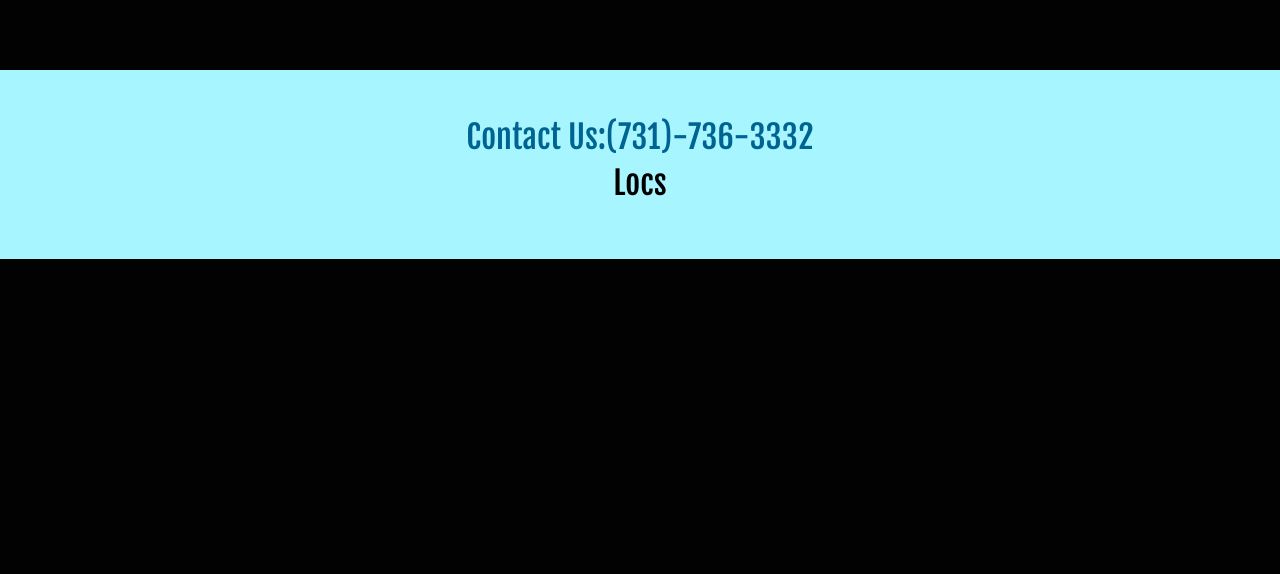
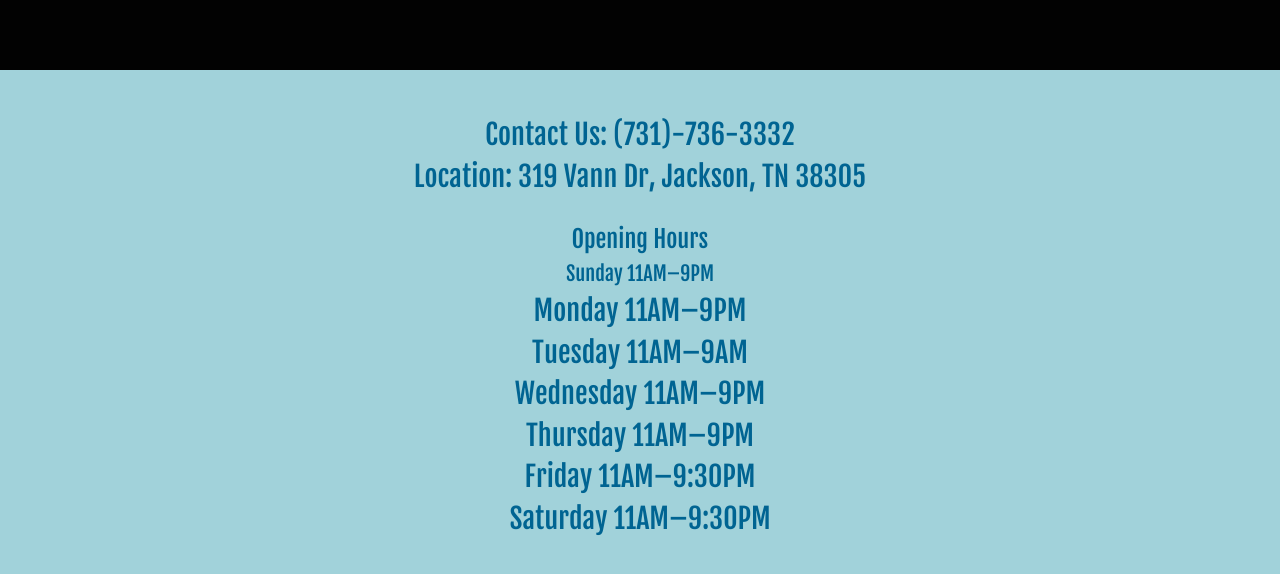
Before and after one commit to stephanieabasi/Takos-Borukas, a plain HTML site: page order_now.html in a window 1280 px wide. Shown: the part 832-1406 px from the top of the page. Before the commit the page ends 1091 px from the top, so only its background shows below. Drawn offline with nearby package versions, Linux system fonts and the light colour scheme.

Commit message:
379238923

```diff
--- a/order_now.html
+++ b/order_now.html
@@ -107,12 +107,38 @@
     <footer class="footer">
       <br>
       <br>
-       <h2 class="h22">
-          Contact Us:(731)-736-3332
-       </h2>
-       <h2>
-         Locs
-       </h2>
+       <h3 class="h22">
+          Contact Us: (731)-736-3332
+       </h3>
+       <h3 class="h22">
+         Location: 319 Vann Dr, Jackson, TN 38305
+       </h3>
+
+       <br>
+
+       <h4 class="h22">
+         Opening Hours
+       </h4>
+
+      <h5 class="h22">Sunday	11AM–9PM</h3>
+      <h3 class="h22">Monday	11AM–9PM</h3>
+      <h3 class="h22">Tuesday	11AM–9AM</h3>
+      <h3 class="h22">Wednesday	11AM–9PM</h3>
+      <h3 class="h22">Thursday	11AM–9PM</h3>
+      <h3 class="h22"> Friday	11AM–9:30PM</h3>
+      <h3 class="h22">Saturday	11AM–9:30PM</h3>
+
+
+
+
+
+
+
+
+
+
+
+
 
        <br>
        <br>
--- a/styles.css
+++ b/styles.css
@@ -32,7 +32,7 @@ h1{
     text-align: center;
     color: black;
 }
-h2{
+h2, h4, h5{
     font-family:'Fjalla One';
     color: rgb(250, 203, 101);
     text-align: center;
@@ -48,5 +48,5 @@ h3{
     color: black;
 }
 footer{
-    background-color: #a6f5ff ;
+    background-color: #a1d2da ;
   }
```
Also changed, not shown: Entrees.html (+31 -0 lines), Entrees4.html (+3 -4 lines), index.html (+2 -1 lines), pictures/thumbna.jpg (added), pictures/thumbnail_.jpg (added), pictures/thumbnail_I.jpg (added), pictures/thumbnail_Ima.jpg (added), pictures/thumbnail_Image.jpg (added), pictures/thumbnail_borukas_bowl.png (renamed from pictures/thumbnail_borukas bowl.png).
